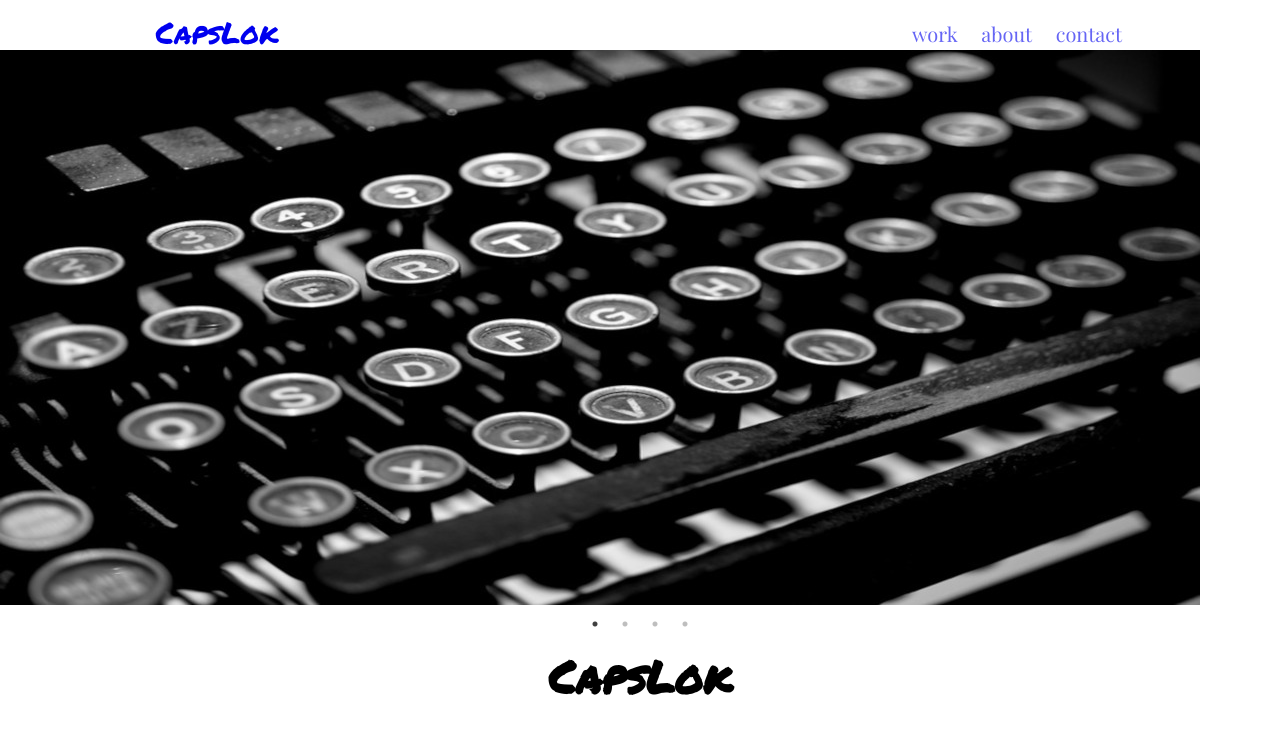
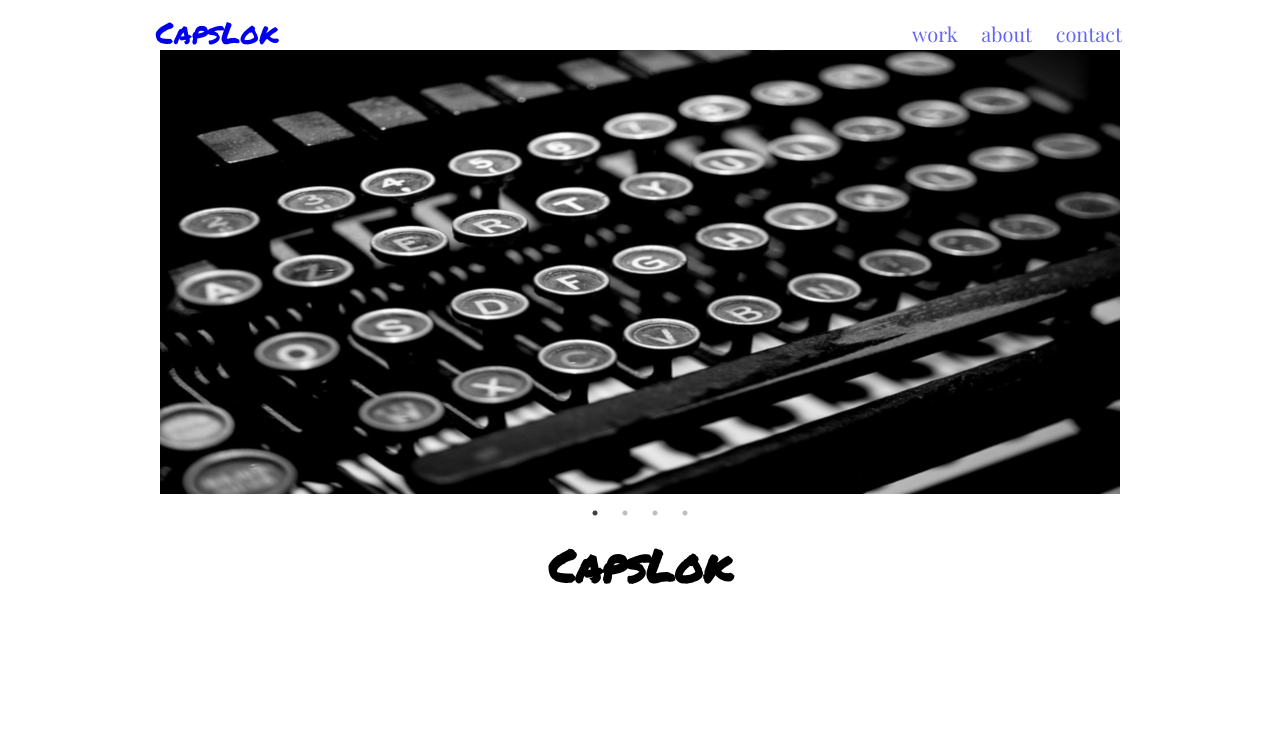
Before and after one commit to nikfrank/rx-nan, a React (Create React App) app: page / in a window 1280 px wide. Shown: the top 734 px of the page. Built offline with nearby package versions, Linux system fonts and the light colour scheme.

Commit message:
fixed bugs from merge conflics

```diff
--- a/src/Carousel.css
+++ b/src/Carousel.css
@@ -1,8 +1,7 @@
-.carousel img {
+.home-carousel img {
   display: block;
   margin-left: auto;
   margin-right: auto;
-  top: 0px;
   opacity: 1;
   filter: grayscale(75%);
   width: 75vw;
@@ -10,6 +9,6 @@
   height: auto;
 }
 
-.slick-list *:focus {
+.slick-slider *:focus {
   outline: none;
 }
```
